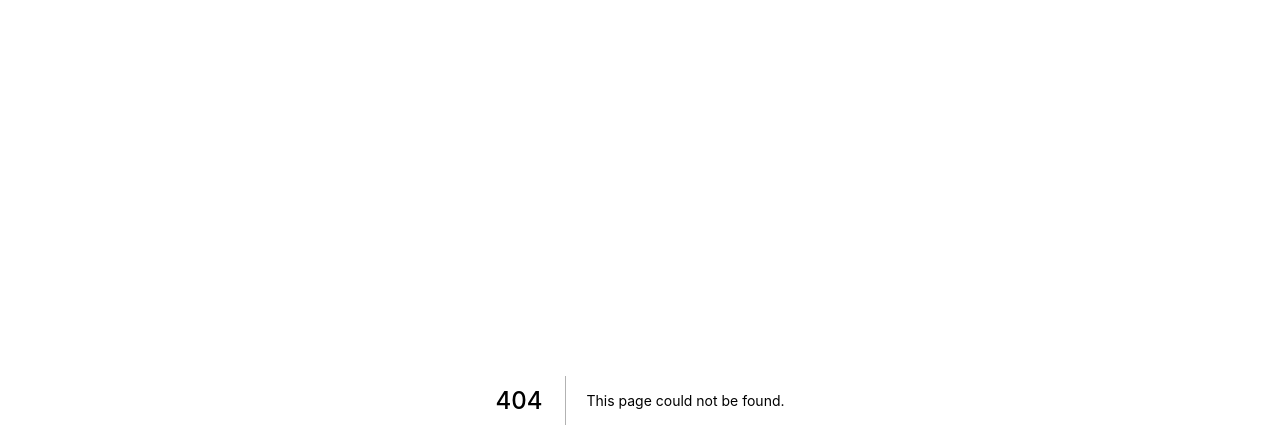
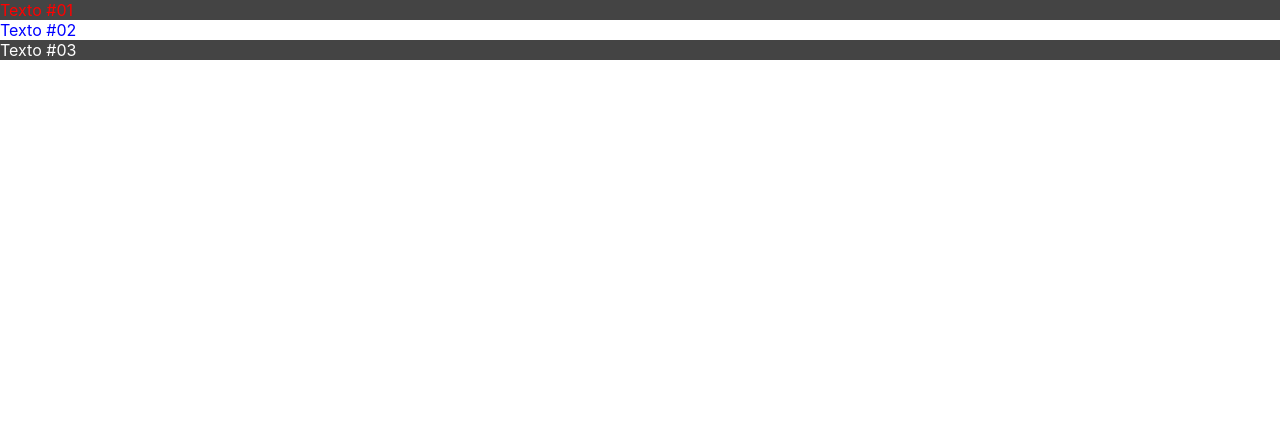
Before and after one commit to wesleysan7os/revisao-react, a Next.js app: page /css/integracao1 in a window 1280 px wide. Before the commit this address had no page. Shown: the top 448 px of the page. Built offline with nearby package versions, Linux system fonts and the light colour scheme.

Commit message:
creating global styling for components

```diff
--- a/pages/basicos/jsx2.js
+++ b/pages/basicos/jsx2.js
@@ -1,7 +1,7 @@
 export default function jsx2() {
   const conteudo = (
     <div>
-      <h1>JSX #02</h1>
+      <h1 className="vermelha">JSX #02</h1>
     </div>
   );
 
--- a/pages/basicos/usandoTitulo.jsx
+++ b/pages/basicos/usandoTitulo.jsx
@@ -4,7 +4,7 @@ export default function usandoTitulo() {
   return (
     <>
       <Titulo titulo="ALo amor" subtitulo="teste123" />
-      <Titulo titulo="Hello boy" subtitulo="My name is Sol" />
+      <Titulo titulo="Hello boy" subtitulo="My name is Sol" pequeno={true} />
     </>
   );
 }
--- /dev/null
+++ b/pages/css/integracao1.css
@@ -0,0 +1,13 @@
+.integracao .vermelha {
+  color: red;
+  background-color: #444;
+}
+
+.azul {
+  color: blue;
+}
+
+.branca {
+  background-color: #444;
+  color: #fff;
+}
--- /dev/null
+++ b/pages/css/integracao1.jsx
@@ -0,0 +1,9 @@
+export default function integracao() {
+  return (
+    <div className="integracao">
+      <div className="vermelha">Texto #01</div>
+      <div className="azul">Texto #02</div>
+      <div className="branca">Texto #03</div>
+    </div>
+  );
+}
```
Also changed, not shown: components/Titulo.jsx (+11 -6 lines), pages/_app.js (+4 -3 lines).
